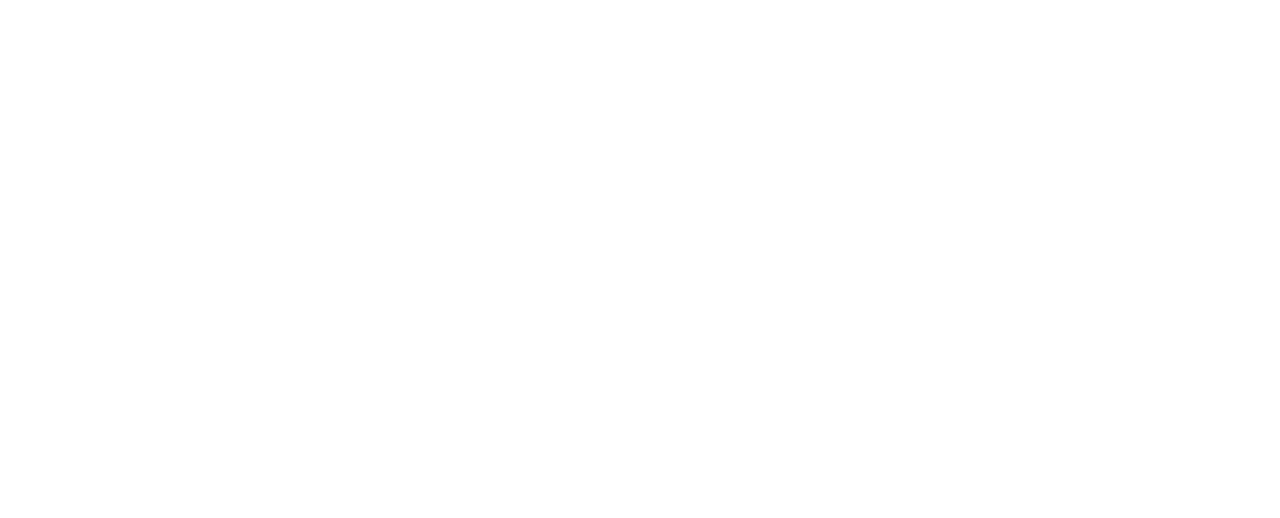
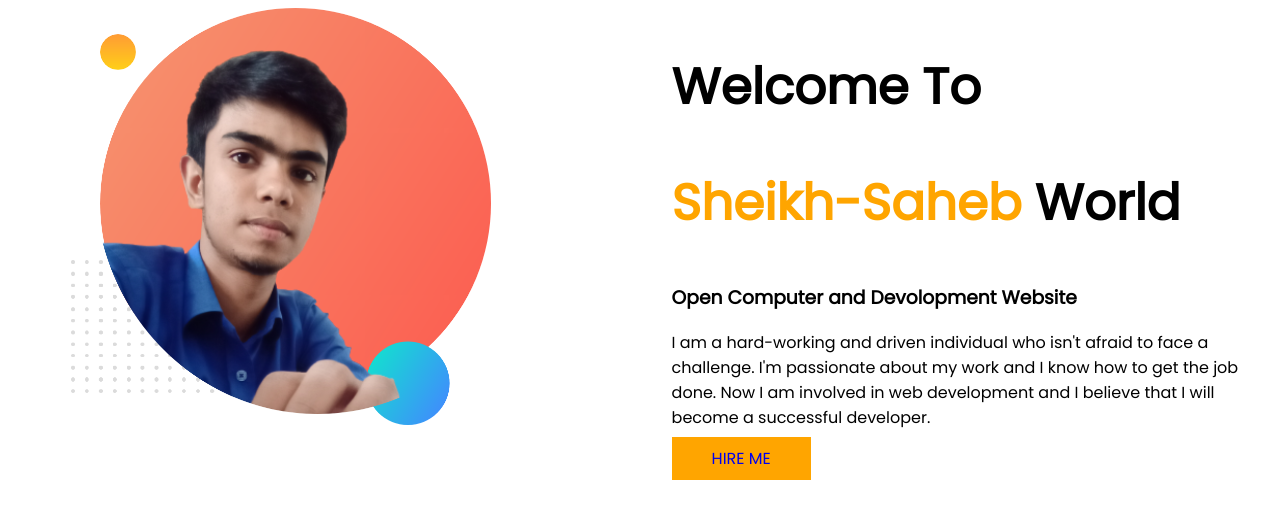
Before and after one commit to sheikh-saheb/developer-portfolio, a plain HTML site: page index.html in a window 1280 px wide. Drawn offline with Linux system fonts and the light colour scheme.

Commit message:
continue styling

```diff
--- a/index.html
+++ b/index.html
@@ -1,13 +1,26 @@
 <!DOCTYPE html>
 <html lang="en">
 <head>
-    <meta charset="UTF-8">
-    <meta http-equiv="X-UA-Compatible" content="IE=edge">
-    <meta name="viewport" content="width=device-width, initial-scale=1.0">
     <title>Sheikh-saheb portfolio</title>
+    <link rel="preconnect" href="https://fonts.googleapis.com">
+    <link rel="preconnect" href="https://fonts.gstatic.com" crossorigin>
+    <link href="https://fonts.googleapis.com/css2?family=Inter&family=Poppins&          display=swap" rel="stylesheet">
     <link rel="stylesheet" href="style.css">
 </head>
-<body>
-
-</body>
+    <body>
+       <section class="section-saheb">
+        <div class="about-me">
+            <img src="Images/my-bg.png" alt="">
+           </div>
+        <div class="about-me">
+            <h1>Welcome To</h1>
+            <h1><span class="color-orange">Sheikh-Saheb</span> World</h1>
+            <h3>Open Computer and Devolopment Website</h3>
+            <p>
+                I am a hard-working and driven individual who isn't afraid to face a challenge. I'm passionate about my work and I know how to get the job done. Now I am involved in web development and I believe that I will become a successful developer.
+            </p>
+            <a class="link-button" target="_blank" href="https://www.programming-hero.com/">HIRE ME</a>
+        </div>
+       </section>
+    </body>
 </html>
--- a/style.css
+++ b/style.css
@@ -0,0 +1,28 @@
+body{
+    font-family: 'Poppins', sans-serif;
+}
+h1{
+    font-size: 50px;
+}
+.color-orange{
+    color: orange;
+}
+.button{
+    text-decoration: none;
+    background-color: gold;
+}
+.section-saheb{
+    display: flex;
+    padding-left: 5%;
+}
+.about-me{
+    width: 50%;
+}
+.about-me img{
+    width: 70%;
+}
+.link-button{
+    text-decoration: none;
+   background-color: orange;
+   padding: 10px 40px;
+}
```
Also changed, not shown: Images/dream-bg.png (added), Images/exp-bg.png (added), Images/my-bg.png (added), Images/top-banner.png (added).
